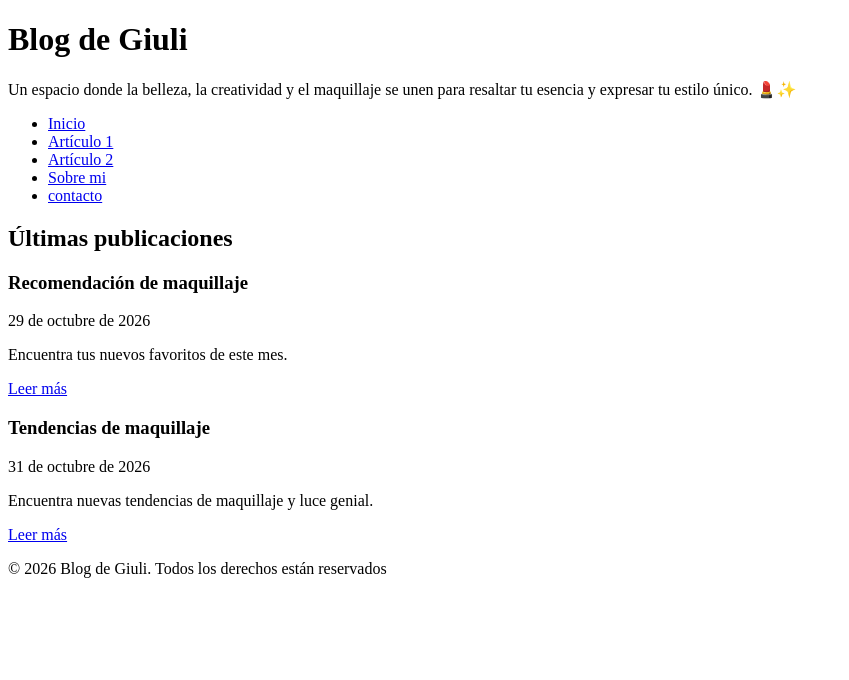
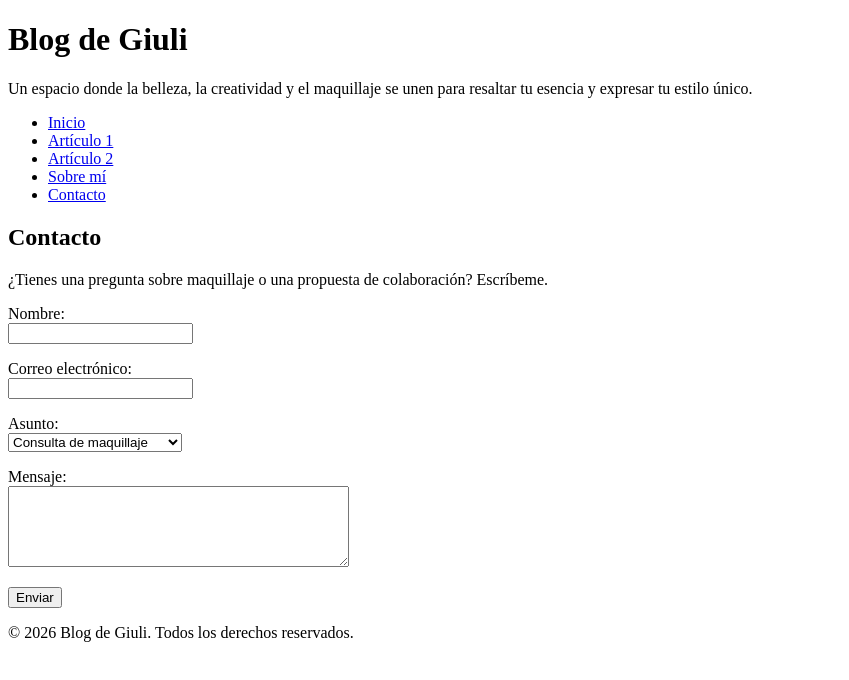
Before and after one commit to Giuliiisf/02-blog-personal, a plain HTML site: page contacto.html in a window 1280 px wide. Shown: the whole page, without its empty margins (0-849 px from the left). Drawn offline with Linux system fonts and the light colour scheme.

Commit message:
Agrega paginas sobre mi y contacto

```diff
--- a/contacto.html
+++ b/contacto.html
@@ -1,44 +1,55 @@
 <!DOCTYPE html>
 <html lang="es">
 <head>
- <meta charset="UTF-8">
- <meta name="viewport" content="width=device-width, initial-scale=1.0">
- <meta name="description" content="Blog personal de Giuli sobre makeup">
- <title>Contacto| Blog de Giuli</title>
+    <meta charset="UTF-8">
+    <meta name="viewport" content="width=device-width, initial-scale=1.0">
+    <meta name="description" content="Contacta a Giuli para consultas sobre maquillaje o propuestas de colaboración.">
+    <title>Contacto | Blog de Giuli</title>
 </head>
 <body>
     <header>
         <h1>Blog de Giuli</h1>
-        <p>Un espacio donde la belleza, la creatividad y el maquillaje se unen para resaltar tu esencia y expresar tu estilo único. 💄✨</p>
+        <p>Un espacio donde la belleza, la creatividad y el maquillaje se unen para resaltar tu esencia y expresar tu estilo único.</p>
         <nav>
             <ul>
-                <li><a href="index.html" >Inicio</a></li>
-                <li><a href="articulo-1.html" >Artículo 1</a></li>
-                <li><a href="articulo-2.html" >Artículo 2</a></li>
-                <li><a href="sobre-mi.html" >Sobre mi</a></li>
-                <li><a href="contacto.html" >contacto</a></li>
+                <li><a href="index.html">Inicio</a></li>
+                <li><a href="articulo-1.html">Artículo 1</a></li>
+                <li><a href="articulo-2.html">Artículo 2</a></li>
+                <li><a href="sobre-mi.html">Sobre mí</a></li>
+                <li><a href="contacto.html">Contacto</a></li>
             </ul>
         </nav>
     </header>
     <main>
-        <section>
-            <h2>Últimas publicaciones</h2>
-            <article>
-                <h3>Recomendación de maquillaje</h3>
-                <p><time datetime="2026-10-29">29 de octubre de 2026</time></p>
-                <p>Encuentra tus nuevos favoritos de este mes.</p>
-                <a href="articulo-1.html">Leer más</a>
-            </article>
-            <article>
-                <h3>Tendencias de maquillaje</h3>
-                <p><time datetime="2026-10-31">31 de octubre de 2026</time></p>
-                <p>Encuentra nuevas tendencias de maquillaje y luce genial.</p>
-                <a href="articulo-2.html">Leer más</a>
-            </article>
-        </section>
+        <h2>Contacto</h2>
+        <p>¿Tienes una pregunta sobre maquillaje o una propuesta de colaboración? Escríbeme.</p>
+        <form>
+            <p>
+                <label for="nombre">Nombre:</label><br>
+                <input type="text" id="nombre" name="nombre" required>
+            </p>
+            <p>
+                <label for="correo">Correo electrónico:</label><br>
+                <input type="email" id="correo" name="correo" required>
+            </p>
+            <p>
+                <label for="asunto">Asunto:</label><br>
+                <select id="asunto" name="asunto">
+                    <option>Consulta de maquillaje</option>
+                    <option>Colaboración con marcas</option>
+                    <option>Otro</option>
+                </select>
+            </p>
+            <p>
+                <label for="mensaje">Mensaje:</label><br>
+                <textarea id="mensaje" name="mensaje" rows="5" cols="40" required></textarea>
+            </p>
+            <p><button type="submit">Enviar</button></p>
+        </form>
     </main>
     <footer>
-        <p>&copy; 2026 Blog de Giuli. Todos los derechos están reservados</p>
+        <p>&copy; 2026 Blog de Giuli. Todos los derechos reservados.</p>
+
     </footer>
 </body>
 </html>
```
Also changed, not shown: articulo-1.html (+1 -1 lines), articulo-2.html (+1 -1 lines), index.html (+1 -1 lines), sobre-mi.html (+24 -25 lines), yo.jpeg (added).
